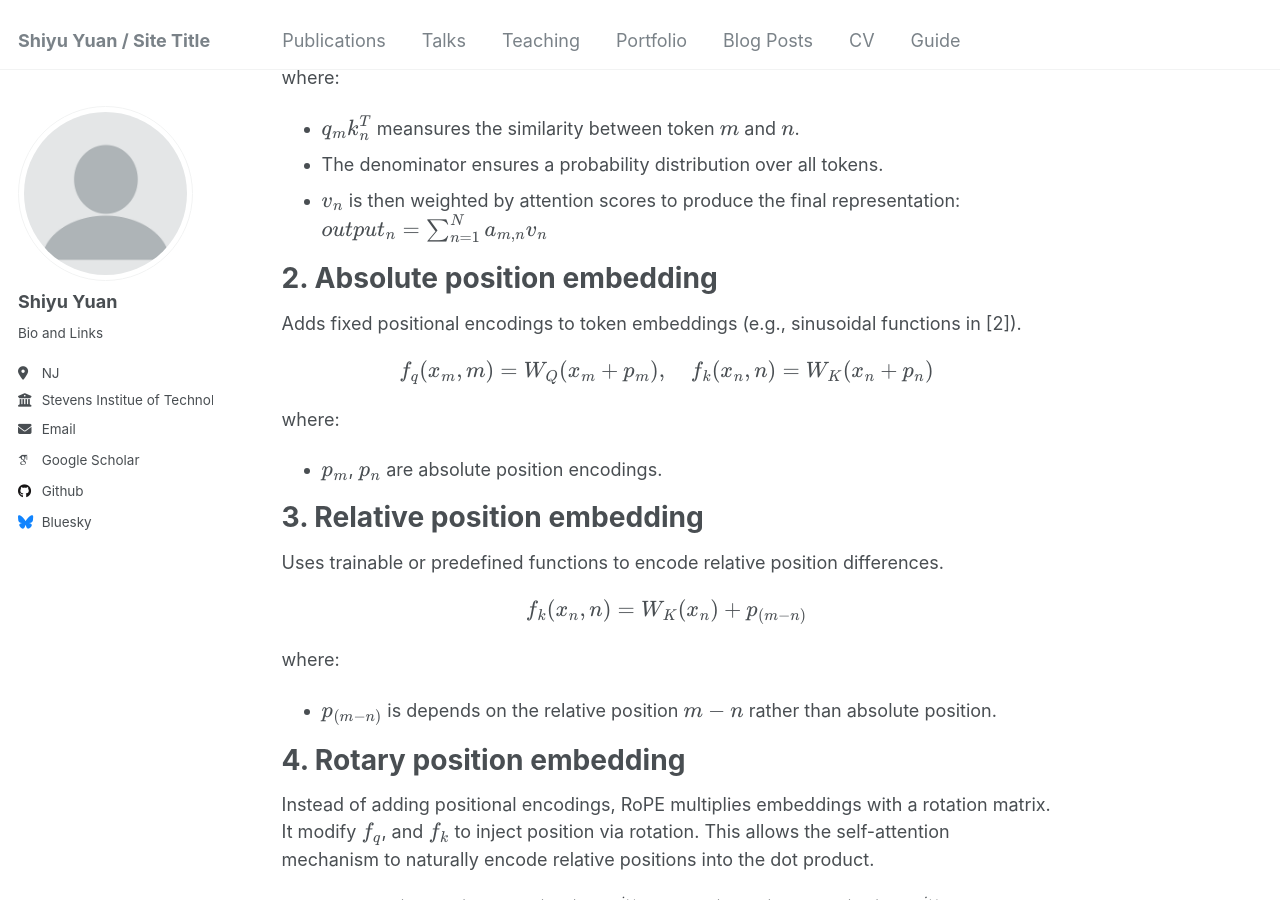
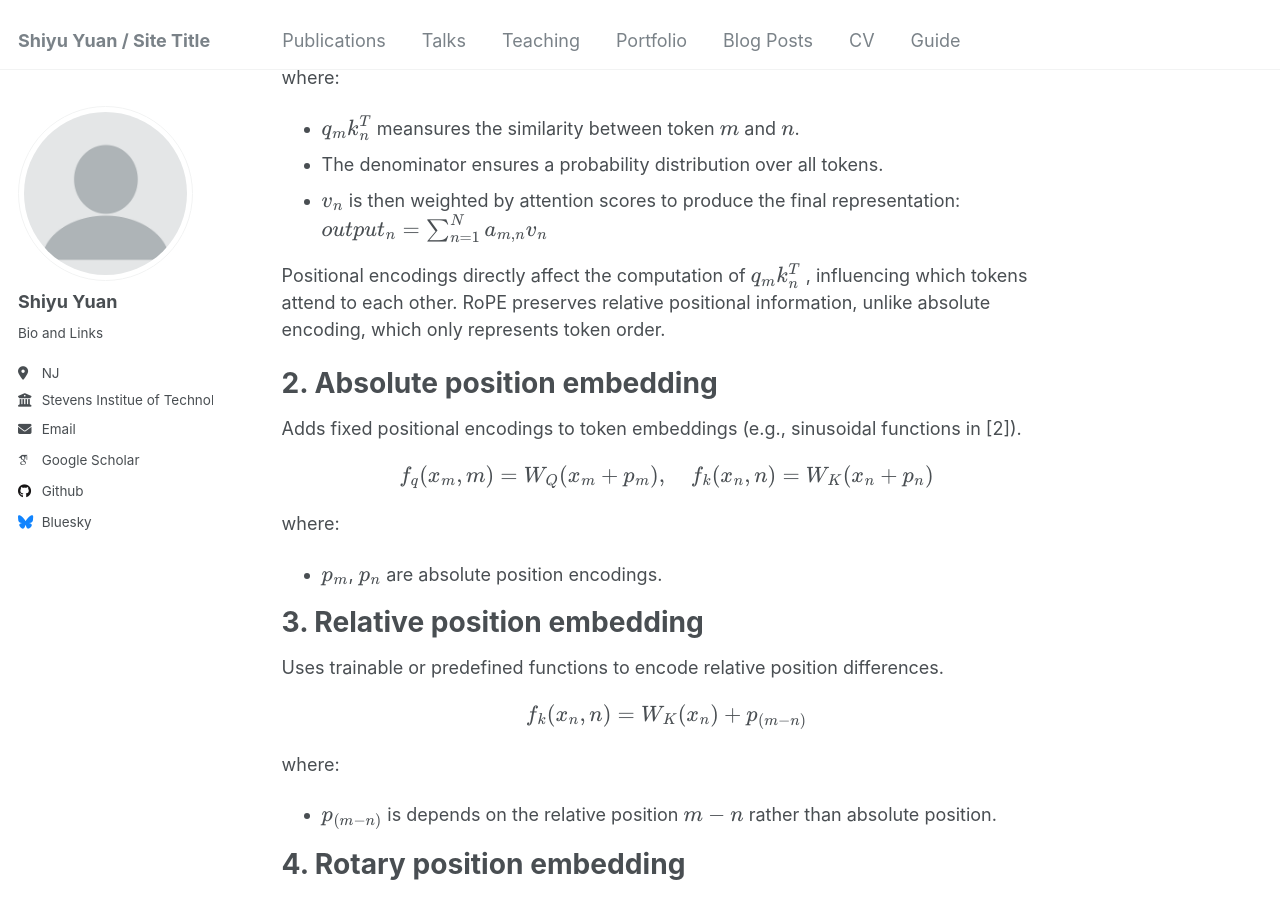
Before and after one commit to syyuan2021/syy2025, a Jekyll site: the page built from _posts/2025-01-31-blog-post-2.md, in a window 1280 px wide and 900 px high, scrolled down 1449 px. Built offline with Jekyll 4.4.1, drawn with Linux system fonts in a browser that asks for light colours; some web fonts are replaced.

Commit message:
Update 2025-01-31-blog-post-2.md

```diff
--- a/_posts/2025-01-31-blog-post-2.md
+++ b/_posts/2025-01-31-blog-post-2.md
@@ -50,6 +50,8 @@ where:
 - The denominator ensures a probability distribution over all tokens.
 - $$v_n$$ is then weighted by attention scores to produce the final representation: $$output_n = \sum_{n=1}^{N}{a_{m,n} v_n}$$
 
+Positional encodings directly affect the computation of $$q_{m}k_{n}^{T}$$ , influencing which tokens attend to each other. RoPE preserves relative positional information, unlike absolute encoding, which only represents token order.
+
 
 # 2. Absolute position embedding
 Adds fixed positional encodings to token embeddings (e.g., sinusoidal functions in [2]).
```
